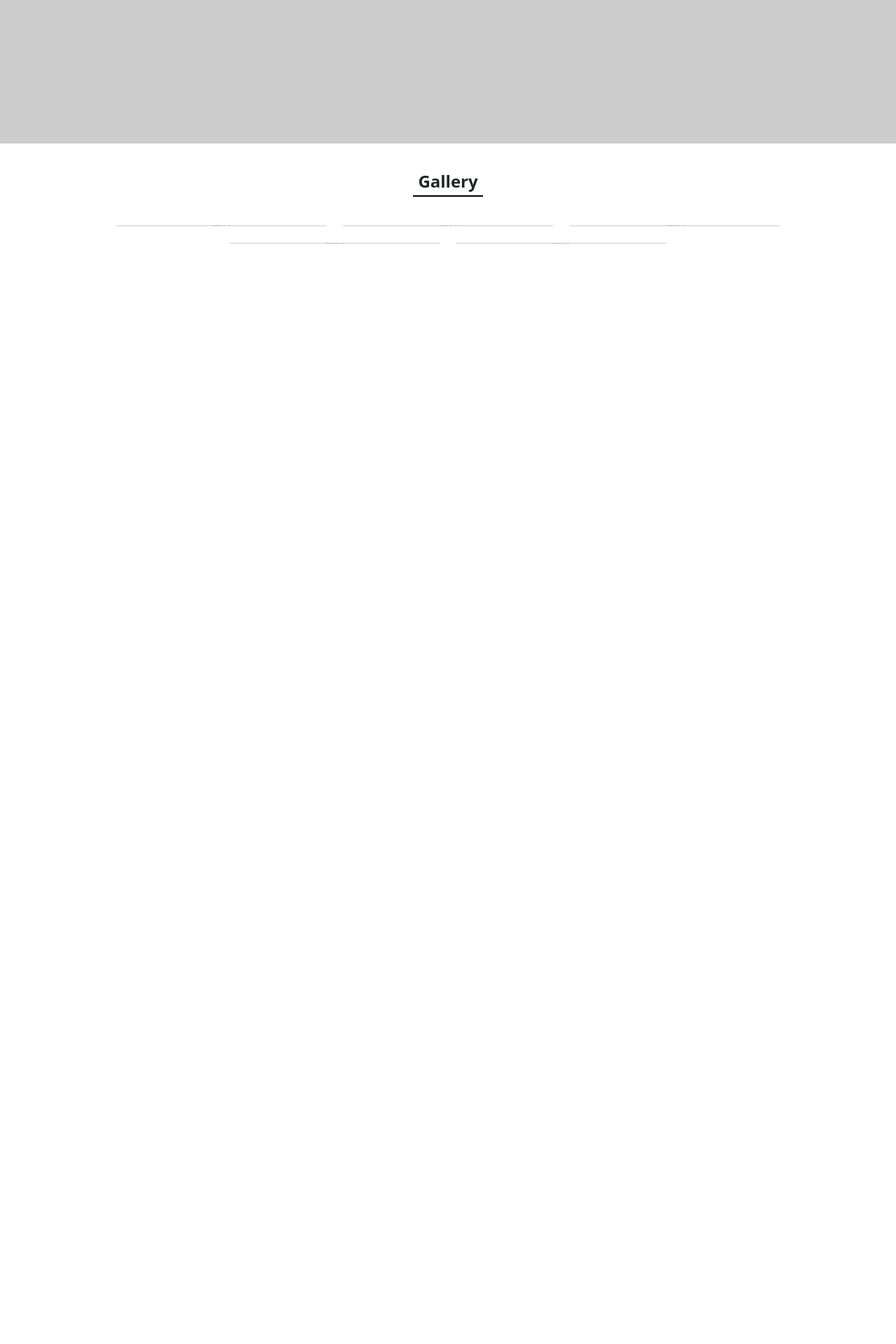
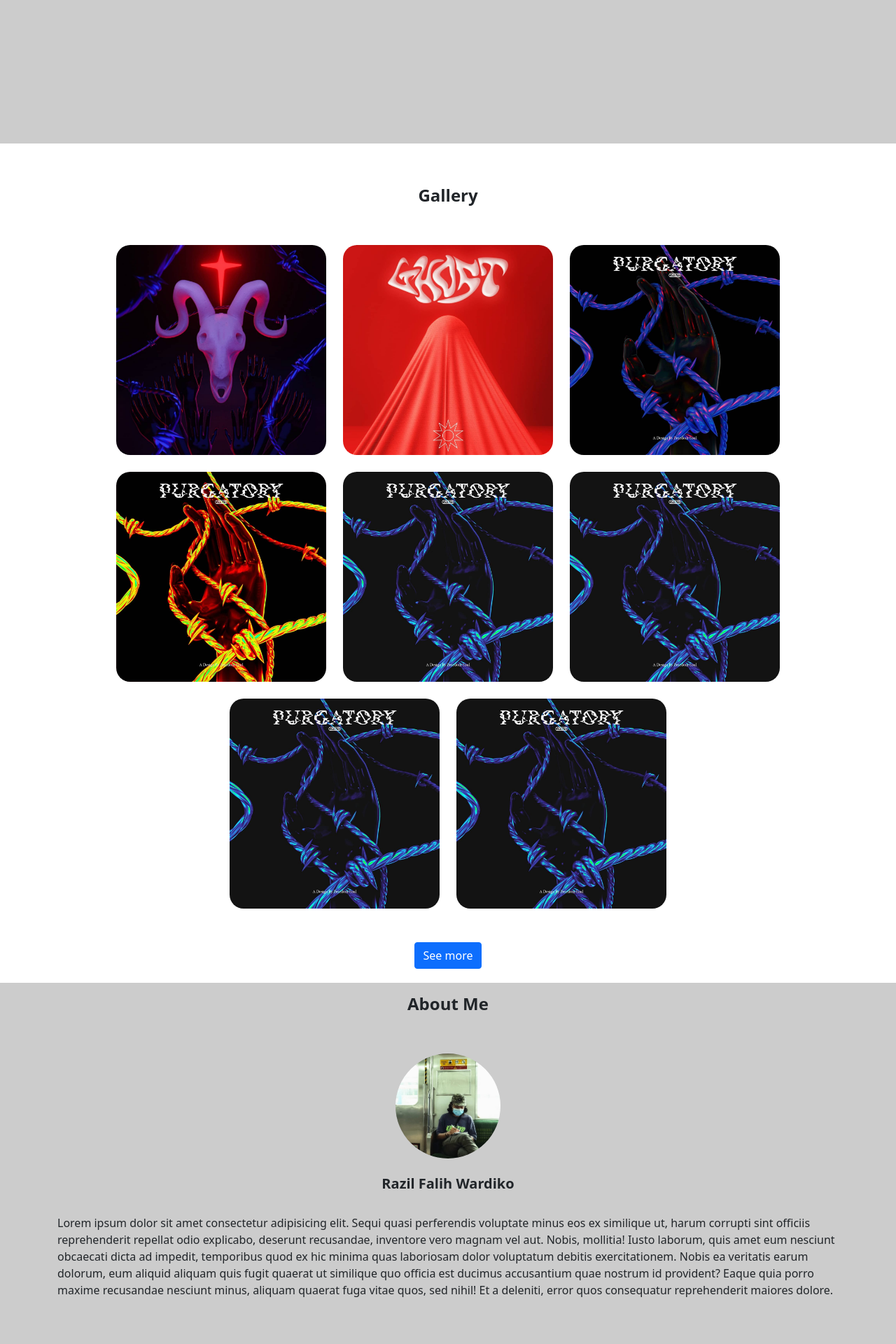
Before and after one commit to ryumoon88/web-gallery, a PHP site: page / in a window 1280 px wide. Shown: the part 571-2491 px from the top of the page at 70% size. Before the commit the page ends 919 px from the top, so only its background shows below. Run offline with PHP 8.4, Linux system fonts and the light colour scheme; grey boxes labelled with a size stand in for pictures from a placeholder-image service; some libraries are stand-ins or nearby versions.

Commit message:
Add about field and modal to show picture preview

```diff
--- a/index.php
+++ b/index.php
@@ -28,7 +28,7 @@
                         <a class="nav-link" href="#gallery">Gallery</a>
                     </li>
                     <li class="nav-item">
-                        <a class="nav-link" href="#">About</a>
+                        <a class="nav-link" href="#about">About</a>
                     </li>
                 </ul>
             </div>
@@ -60,20 +60,45 @@
     </section>
 
     <section id="gallery">
-        <div class="container pt-3">
+        <div class="d-flex flex-column gap-5 container pt-3">
             <div class="d-flex title justify-content-center">
-                <h4 class="fw-bold underlined mb-5">Gallery</h4>
+                <h4 class="fw-bold underlined">Gallery</h4>
             </div>
-            <div class="d-flex gap-4 justify-content-center flex-wrap" id="img-space">
-                <img src="https://dummyimage.com/300/000000/fff.png" alt="" srcset="">
-                <img src="https://dummyimage.com/300/000000/fff.png" alt="" srcset="">
-                <img src="https://dummyimage.com/300/000000/fff.png" alt="" srcset="">
-                <img src="https://dummyimage.com/300/000000/fff.png" alt="" srcset="">
-                <img src="https://dummyimage.com/300/000000/fff.png" alt="" srcset="">
+            <form class="d-flex gap-4 justify-content-center flex-wrap" id="img-space">
+                <a type="button" id="1" data-bs-toggle="modal" data-bs-target="#modal"><img src=" ./images/pic-1.jpg" alt="" srcset=""></a>
+                <a type="button" id="2"><img src="./images/pic-2.jpg" alt="" srcset=""></a>
+                <a type="button" id="3"><img src="./images/pic-3.jpg" alt="" srcset=""></a>
+                <a type="button" id="4"><img src="./images/pic-4.jpg" alt="" srcset=""></a>
+                <a type="button" id="5"><img src="./images/pic-5.jpg" alt="" srcset=""></a>
+                <a type="button" id="5"><img src="./images/pic-5.jpg" alt="" srcset=""></a>
+                <a type="button" id="5"><img src="./images/pic-5.jpg" alt="" srcset=""></a>
+                <a type="button" id="5"><img src="./images/pic-5.jpg" alt="" srcset=""></a>
+            </form>
+            <a href="" class="btn btn-primary align-self-center">See more</a>
+        </div>
+    </section>
+    <section id="about">
+        <div class="d-flex flex-column gap-5 container pt-3">
+            <div class="d-flex title justify-content-center">
+                <h4 class="fw-bold underlined">About Me</h4>
+            </div>
+            <div class="d-flex gap-4 justify-content-center flex-wrap" id="profile">
+                <div class="profile-pic text-center">
+                    <img src="./images/profile.jpg" class="mb-4" alt="">
+                    <h5 class="fw-bold">Razil Falih Wardiko</h5>
+                </div>
+                Lorem ipsum dolor sit amet consectetur adipisicing elit. Sequi quasi perferendis voluptate minus eos ex similique ut, harum corrupti sint officiis reprehenderit repellat odio explicabo, deserunt recusandae, inventore vero magnam vel aut. Nobis, mollitia! Iusto laborum, quis amet eum nesciunt obcaecati dicta ad impedit, temporibus quod ex hic minima quas laboriosam dolor voluptatum debitis exercitationem. Nobis ea veritatis earum dolorum, eum aliquid aliquam quis fugit quaerat ut similique quo officia est ducimus accusantium quae nostrum id provident? Eaque quia porro maxime recusandae nesciunt minus, aliquam quaerat fuga vitae quos, sed nihil! Et a deleniti, error quos consequatur reprehenderit maiores dolore.
             </div>
         </div>
     </section>
-
+    <!-- Modal -->
+    <div class="modal fade" id="modal" tabindex="-1" aria-labelledby="modal" aria-hidden="true">
+        <div class="modal-dialog modal-dialog-centered">
+            <div class="modal-content">
+                <img src="./images/pic-1.jpg" alt="">
+            </div>
+        </div>
+    </div>
 
     <!-- Optional JavaScript; choose one of the two! -->
 
@@ -86,6 +111,7 @@
     <script src="https://cdn.jsdelivr.net/npm/bootstrap@5.1.3/dist/js/bootstrap.min.js" integrity="sha384-QJHtvGhmr9XOIpI6YVutG+2QOK9T+ZnN4kzFN1RtK3zEFEIsxhlmWl5/YESvpZ13" crossorigin="anonymous"></script>
     -->
     <script src="https://code.jquery.com/jquery-3.6.0.min.js" integrity="sha256-/xUj+3OJU5yExlq6GSYGSHk7tPXikynS7ogEvDej/m4=" crossorigin="anonymous"></script>
+    <script src="./src/js/script.js"></script>
 </body>
 
 </html>
--- a/src/css/style.css
+++ b/src/css/style.css
@@ -10,16 +10,25 @@
 
 body {
     margin-top: var(--bs-navbar-height);
-    margin-bottom: 100px;
 }
 
 section {
-    height: calc(100vh - var(--bs-navbar-height));
+    min-height: calc(100vh - var(--bs-navbar-height));
     margin-bottom: auto;
+    margin-top: 20px;
 }
 
 section .container {
     height: auto;
+}
+
+section#about {
+    background: #ccc;
+}
+
+#profile img {
+    width: 150px;
+    border-radius: 50%;
 }
 
 .carousel .carousel-inner img {
@@ -33,39 +42,22 @@ section .container {
     display: block;
 }
 
-.underlined::after {
-    content: '';
-    height: 2px;
-    position: absolute;
-    width: 100px;
-    display: block;
-    transform: translateX(-7px);
-    margin-top: 5px;
-    background-color: black;
-}
-
-.underlined:hover::after {
-    animation: shrinking 1s infinite ease-in-out;
+.modal-header {
+    background-color: transparent !important;
 }
 
 #img-space img {
     width: 300px;
+    transition: transform .3s ease-in-out;
+    border-radius: 20px;
 }
 
-@keyframes shrinking {
-    0% {
-        width: 100px;
-    }
+#img-space img:active {
+    pointer-events: none;
+}
 
-
-
-    50% {
-        width: 0;
-    }
-
-    100% {
-        width: 100px;
-    }
+#img-space img:hover {
+    transform: scale(1.1);
 }
 
 @media only screen and (max-width: 998px) {
--- /dev/null
+++ b/src/js/script.js
@@ -0,0 +1,14 @@
+var modal = new bootstrap.Modal(document.getElementById('modal'));
+var modalBody = $('.modal-content');
+
+console.log(modalBody)
+
+$('#img-space a').each(function (index, element) {
+    // element == this
+    $(this).click(function () {
+        var id = $(this).attr('id');
+        console.log(id)
+        modalBody.html("<img src='./images/pic-" + id + ".jpg'>");
+        modal.show();
+    })
+});
```
Also changed, not shown: images/pic-1.jpg (added), images/pic-2.jpg (added), images/pic-3.jpg (added), images/pic-4.jpg (added), images/pic-5.jpg (added), images/profile.jpg (added).
